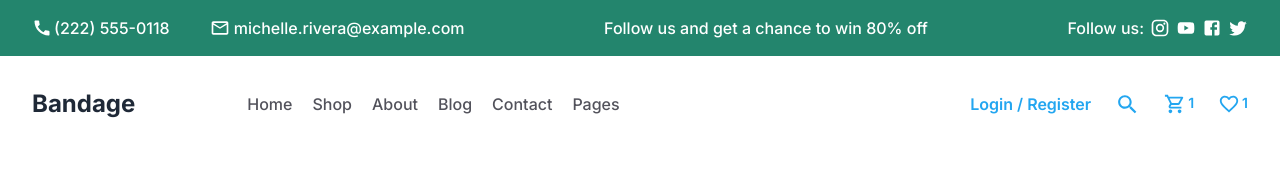
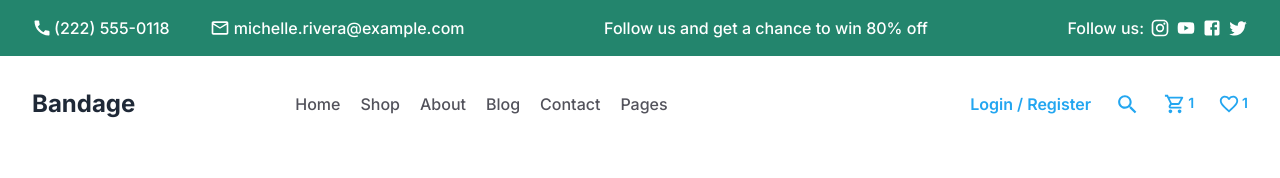
Before and after one commit to felix1251/ecommerce-web, a Next.js app: page / in a window 1280 px wide. Shown: the top 178 px of the page. Built offline with nearby package versions, Linux system fonts and the light colour scheme; no server answers.

Commit message:
adjust carousel styles

```diff
--- a/components/atoms/Carousel.tsx
+++ b/components/atoms/Carousel.tsx
@@ -13,9 +13,9 @@ const Carousel: React.FunctionComponent<ICarousel> = ({
   const [displayImage, setDisplayImage] = useState<string>(images[0]);
 
   return (
-    <div className="flex flex-col gap-4 w-[38rem]">
+    <div className="flex flex-col gap-4 w-[35rem]">
       <img
-        className="h-[32rem] w-full border rouded-sm object-cover object-top"
+        className="h-[26rem] w-full border rouded-sm object-cover object-top"
         src={displayImage}
         alt="displayImage"
       />
@@ -24,7 +24,7 @@ const Carousel: React.FunctionComponent<ICarousel> = ({
           <button key={url} onClick={() => setDisplayImage(url)}>
             <img
               src={url}
-              className={`rounded-sm max-w-32 min-w-32 border-2 max-h-28 min-h-28 overflow-hidden object-cover object-top ${
+              className={`rounded-sm max-w-28 min-w-28 border-2 max-h-24 min-h-24 overflow-hidden object-cover object-top ${
                 displayImage === url ? "border-primary" : ""
               }`}
               alt={url}
--- a/components/organisms/Header.tsx
+++ b/components/organisms/Header.tsx
@@ -12,7 +12,7 @@ const Header: React.FunctionComponent = () => {
     <>
       <header className="w-full margin-min-screen flex items-center min-h-14 md:min-h-24">
         <div className="flex justify-between items-center w-full">
-          <div className="flex gap-28 items-center">
+          <div className="flex gap-40 items-center">
             <Link href="/" className="font-bold text-2xl text-gray-800">
               Bandage
             </Link>
```
